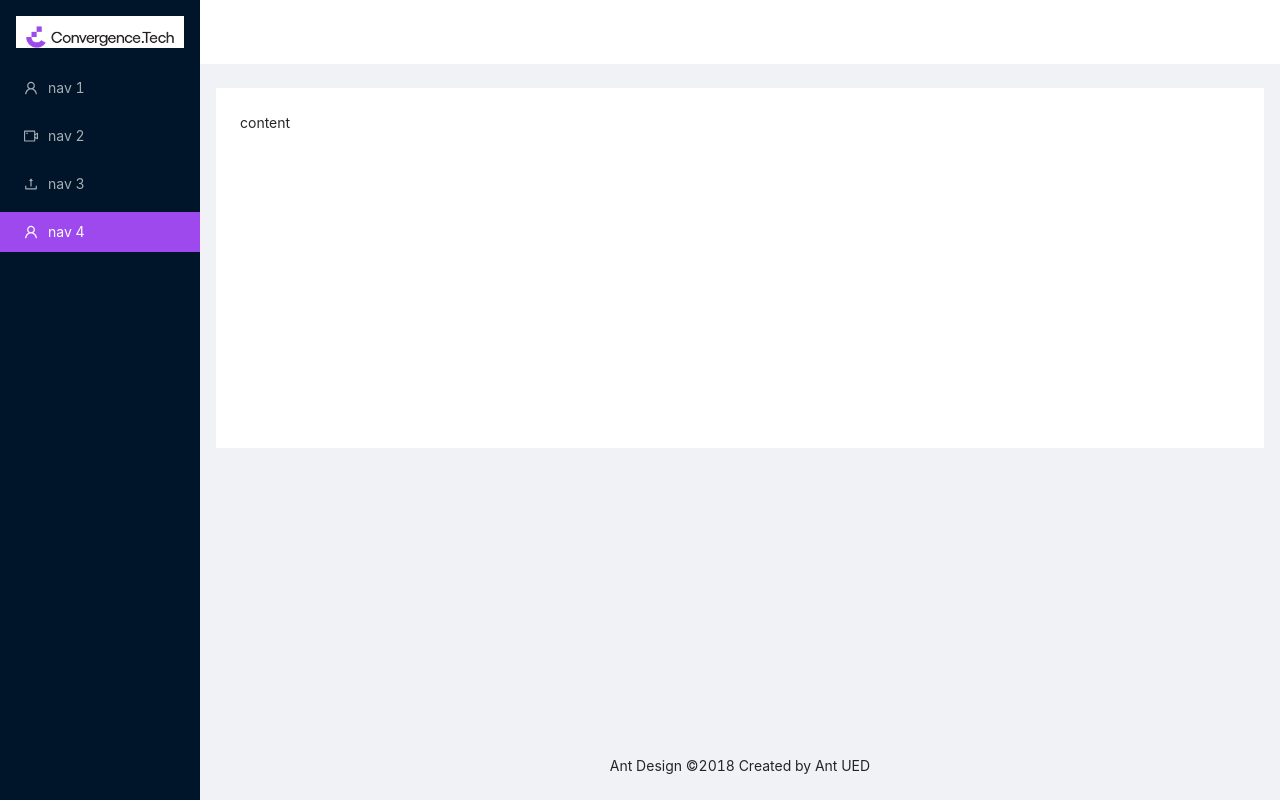
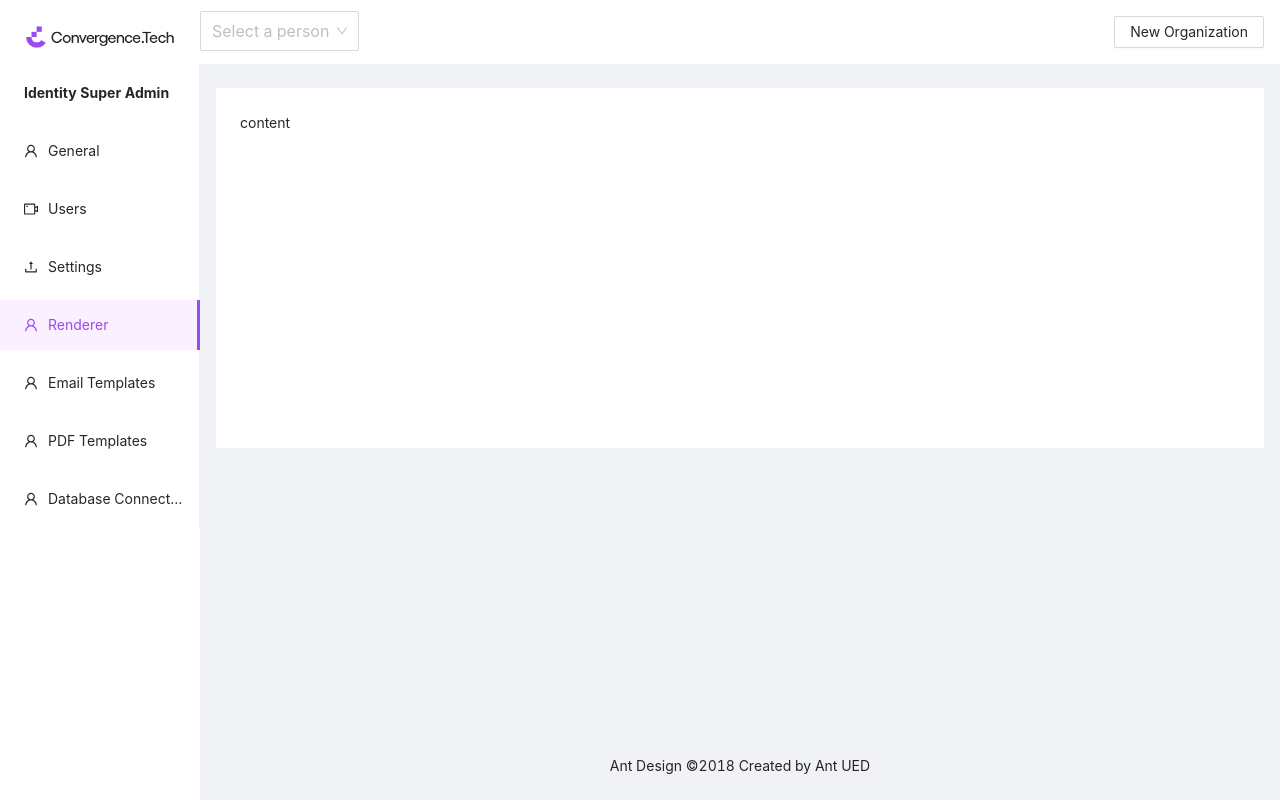
Before and after one commit to laniltee/antd-dashboard-big, a React (Create React App) app: page / in a window 1280 px wide. Built offline with nearby package versions, Linux system fonts and the light colour scheme.

Commit message:
added basic layout

```diff
--- a/src/App.js
+++ b/src/App.js
@@ -1,5 +1,5 @@
 import './App.less';
-import ApplicationLayout from './layout/layout';
+import ApplicationLayout from './layout/applicationLayout';
 
 function App() {
   return (
--- /dev/null
+++ b/src/layout/applicationLayout.js
@@ -0,0 +1,104 @@
+import { Button, Drawer, Layout, Menu, Select } from 'antd';
+import { UploadOutlined, UserOutlined, VideoCameraOutlined } from '@ant-design/icons';
+import convergenceLogo from './images/conv.png';
+import { useState } from 'react';
+const { Header, Content, Footer, Sider } = Layout;
+
+const { Option } = Select;
+
+const ApplicationLayout = () => {
+  const [visible, setVisible] = useState(false);
+
+  const showDrawer = () => {
+    setVisible(true);
+  };
+
+  const onClose = () => {
+    setVisible(false);
+  };
+
+  return (
+    <Layout className="layout">
+      <Sider
+        theme="light"
+        breakpoint="lg"
+        collapsedWidth="0"
+        onBreakpoint={(broken) => {
+          // eslint-disable-next-line no-console
+          console.log(broken);
+        }}
+        onCollapse={(collapsed, type) => {
+          // eslint-disable-next-line no-console
+          console.log(collapsed, type);
+        }}
+      >
+        <div className="logo">
+          <img src={convergenceLogo} alt="Logo" />
+        </div>
+        <Menu mode="inline" defaultSelectedKeys={['4']}>
+          <Menu.Item>
+            <strong>Identity Super Admin</strong>
+          </Menu.Item>
+          <Menu.Item key="1" icon={<UserOutlined />}>
+            General
+          </Menu.Item>
+          <Menu.Item key="2" icon={<VideoCameraOutlined />}>
+            Users
+          </Menu.Item>
+          <Menu.Item key="3" icon={<UploadOutlined />}>
+            Settings
+          </Menu.Item>
+          <Menu.Item key="4" icon={<UserOutlined />}>
+            Renderer
+          </Menu.Item>
+          <Menu.Item key="5" icon={<UserOutlined />}>
+            Email Templates
+          </Menu.Item>
+          <Menu.Item key="6" icon={<UserOutlined />}>
+            PDF Templates
+          </Menu.Item>
+          <Menu.Item key="7" icon={<UserOutlined />}>
+            Database Connections
+          </Menu.Item>
+        </Menu>
+      </Sider>
+      <Layout>
+        <Header className="site-layout-sub-header-background" style={{ padding: 0 }}>
+          <div className="flex flex-row justify-between">
+            <div>
+              <Select
+                size="large"
+                showSearch
+                placeholder="Select a person"
+                optionFilterProp="children"
+                filterOption={(input, option) =>
+                  option.children.toLowerCase().indexOf(input.toLowerCase()) >= 0
+                }
+              >
+                <Option value="jack">Jack</Option>
+                <Option value="lucy">Lucy</Option>
+                <Option value="tom">Tom</Option>
+              </Select>
+            </div>
+            <div style={{ marginRight: '16px' }}>
+              <Button onClick={showDrawer}>New Organization</Button>
+            </div>
+          </div>
+        </Header>
+        <Content style={{ margin: '24px 16px 0' }}>
+          <div className="site-layout-background" style={{ padding: 24, minHeight: 360 }}>
+            content
+          </div>
+        </Content>
+        <Footer style={{ textAlign: 'center' }}>Ant Design ©2018 Created by Ant UED</Footer>
+      </Layout>
+      <Drawer title="Basic Drawer" placement="right" onClose={onClose} visible={visible}>
+        <p>Some contents...</p>
+        <p>Some contents...</p>
+        <p>Some contents...</p>
+      </Drawer>
+    </Layout>
+  );
+};
+
+export default ApplicationLayout;
--- a/src/layout/layout.js
+++ /dev/null
@@ -1,52 +0,0 @@
-import { Layout, Menu } from 'antd';
-import { UploadOutlined, UserOutlined, VideoCameraOutlined } from '@ant-design/icons';
-import convergenceLogo from './images/conv.png';
-const { Header, Content, Footer, Sider } = Layout;
-
-const ApplicationLayout = () => {
-  return (
-    <Layout className="layout">
-      <Sider
-        breakpoint="lg"
-        collapsedWidth="0"
-        onBreakpoint={(broken) => {
-          // eslint-disable-next-line no-console
-          console.log(broken);
-        }}
-        onCollapse={(collapsed, type) => {
-          // eslint-disable-next-line no-console
-          console.log(collapsed, type);
-        }}
-      >
-        <div className="logo">
-          <img src={convergenceLogo} alt="Logo" />
-        </div>
-        <Menu theme="dark" mode="inline" defaultSelectedKeys={['4']}>
-          <Menu.Item key="1" icon={<UserOutlined />}>
-            nav 1
-          </Menu.Item>
-          <Menu.Item key="2" icon={<VideoCameraOutlined />}>
-            nav 2
-          </Menu.Item>
-          <Menu.Item key="3" icon={<UploadOutlined />}>
-            nav 3
-          </Menu.Item>
-          <Menu.Item key="4" icon={<UserOutlined />}>
-            nav 4
-          </Menu.Item>
-        </Menu>
-      </Sider>
-      <Layout>
-        <Header className="site-layout-sub-header-background" style={{ padding: 0 }} />
-        <Content style={{ margin: '24px 16px 0' }}>
-          <div className="site-layout-background" style={{ padding: 24, minHeight: 360 }}>
-            content
-          </div>
-        </Content>
-        <Footer style={{ textAlign: 'center' }}>Ant Design ©2018 Created by Ant UED</Footer>
-      </Layout>
-    </Layout>
-  );
-};
-
-export default ApplicationLayout;
--- a/src/styles/layout.less
+++ b/src/styles/layout.less
@@ -15,3 +15,11 @@
 .site-layout-background {
   background: #fff;
 }
+
+.ant-menu-item {
+  height: 50px !important;
+}
+
+.ant-layout-header {
+  //height: 72px !important;
+}
```
